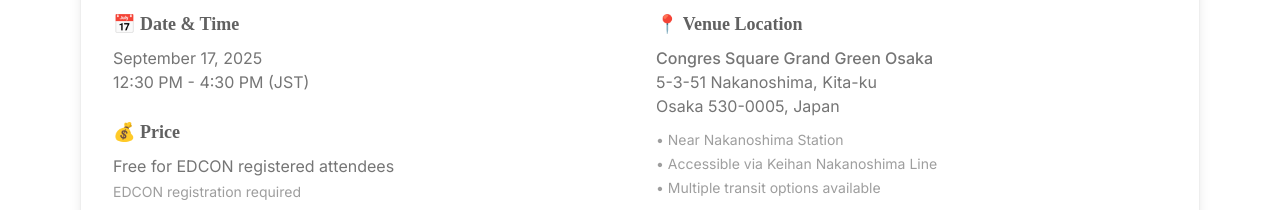
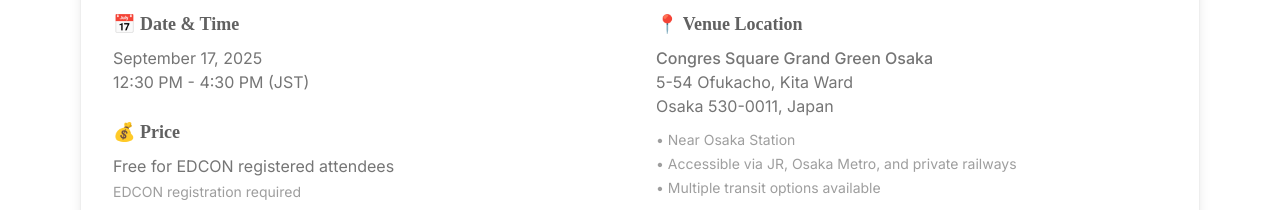
Before and after one commit to bgin-global/bgin-homepage, a Next.js app: page /events/20250916-layer2-edcon in a window 1280 px wide. Shown: the part 742-952 px from the top of the page. Built offline with nearby package versions, Linux system fonts and the light colour scheme.

Commit message:
corrected EDCON address

```diff
--- a/app/events/20250916-layer2-edcon/page.tsx
+++ b/app/events/20250916-layer2-edcon/page.tsx
@@ -113,17 +113,17 @@ export default function Layer2EDCONEvent() {
               <div className="mb-6">
                 <h3 className="text-lg font-semibold text-gray-700 mb-2">📍 Venue Location</h3>
                 <p className="text-gray-600 font-medium">Congres Square Grand Green Osaka</p>
-                <p className="text-gray-600">5-3-51 Nakanoshima, Kita-ku</p>
-                <p className="text-gray-600">Osaka 530-0005, Japan</p>
+                <p className="text-gray-600">5-54 Ofukacho, Kita Ward</p>
+                <p className="text-gray-600">Osaka 530-0011, Japan</p>
 
                 <div className="mt-3">
-                  <p className="text-sm text-gray-500 mb-1">• Near Nakanoshima Station</p>
-                  <p className="text-sm text-gray-500 mb-1">• Accessible via Keihan Nakanoshima Line</p>
+                  <p className="text-sm text-gray-500 mb-1">• Near Osaka Station</p>
+                  <p className="text-sm text-gray-500 mb-1">• Accessible via JR, Osaka Metro, and private railways</p>
                   <p className="text-sm text-gray-500">• Multiple transit options available</p>
                 </div>
 
                 <Link
-                  href="https://www.google.com/maps/search/?api=1&query=Congres+Square+Grand+Green+Osaka%2C+5-3-51+Nakanoshima%2C+Kita-ku%2C+Osaka+530-0005"
+                  href="https://maps.google.com/?q=Grand+Green+Osaka,+5-54+Ofukacho,+Kita+Ward,+Osaka+530-0011"
                   className="inline-flex items-center text-blue-600 hover:text-purple-800 font-medium text-sm mt-3"
                   target="_blank"
                   rel="noopener noreferrer"
@@ -134,7 +134,7 @@ export default function Layer2EDCONEvent() {
 
               <div className="h-[250px] rounded-lg overflow-hidden shadow-md">
                 <iframe
-                  src="https://www.google.com/maps/embed?pb=!1m18!1m12!1m3!1d3280.4631852691674!2d135.48904171523832!3d34.69350648043612!2m3!1f0!2f0!3f0!3m2!1i1024!2i768!4f13.1!3m3!1m2!1s0x6000e6e6222a4ce9%3A0x5c0416d390c2f4f2!2sGrand%20Green%20Osaka!5e0!3m2!1sen!2sjp!4v1736426543210!5m2!1sen!2sjp"
+                  src="https://maps.google.com/maps?q=Grand+Green+Osaka,+5-54+Ofukacho,+Kita+Ward,+Osaka+530-0011&t=&z=17&ie=UTF8&iwloc=&output=embed"
                   width="100%"
                   height="100%"
                   style={{ border: 0 }}
```
